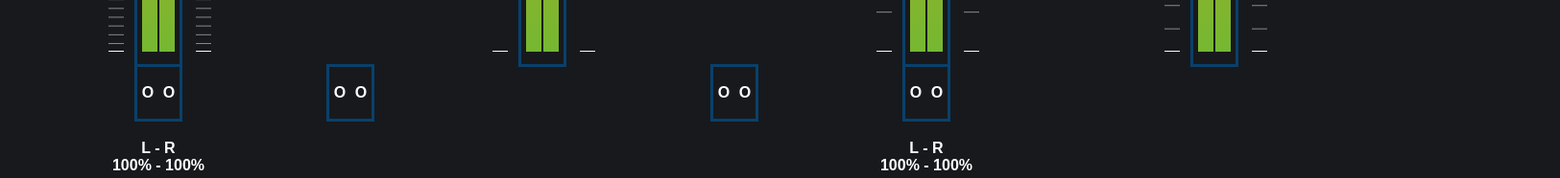
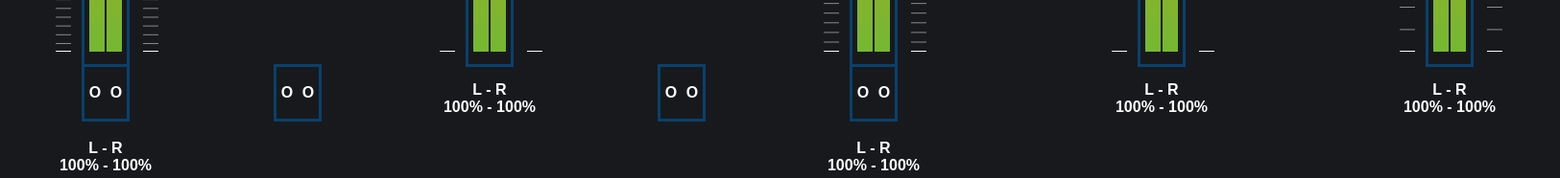
Before and after one commit to viacast/alsamixer, a React (Create React App) app: page / in a window 1280 px wide. Shown: the part 645-831 px from the top of the page at 96% size, 1625 px wide, since content can reach past the window. Built offline with nearby package versions, Linux system fonts and the light colour scheme; no server answers.

Commit message:
refactore <Values /> display

```diff
--- a/src/components/VolumeBar/index.tsx
+++ b/src/components/VolumeBar/index.tsx
@@ -9,6 +9,7 @@ import {
   RightSlider,
   Rule,
   SliderBar,
+  Values,
 } from './styles';
 import { MuteSwitch } from '..';
 
@@ -77,6 +78,20 @@ const VolumeBars: React.FC<VolumeBarsProps> = ({
             />
           </GroupBars>
         </BarContainer>
+        {barValue && !muteSwitch && (
+          <Values>
+            L - R
+            <br />
+            {`${Math.round(
+              ((Math.round(679 * 0.8616) - barValue.right) * 100) /
+                Math.round(679 * 0.8616),
+            )}%` +
+              ` - ${Math.round(
+                ((Math.round(679 * 0.8616) - barValue.left) * 100) /
+                  Math.round(679 * 0.8616),
+              )}%`}
+          </Values>
+        )}
       </Container>
       {muteSwitch && (
         <MuteSwitch
--- a/src/components/VolumeBar/styles.ts
+++ b/src/components/VolumeBar/styles.ts
@@ -80,3 +80,15 @@ export const RightSlider = styled.div`
     cursor: grabbing;
   }
 `;
+
+export const Values = styled.div`
+  position: absolute;
+  left: 0px;
+  width: 130px;
+  text-align: center;
+  font-family: Nunito, sans-serif;
+  font-size: 24;
+  font-weight: bold;
+  user-select: none;
+  padding-block: 15px;
+`;
--- a/src/pages/Home/index.tsx
+++ b/src/pages/Home/index.tsx
@@ -10,7 +10,7 @@ const Home: React.FC = () => {
   return (
     <Container>
       <VolumeBars
-        position={[100, 100]}
+        position={[100, 45]}
         volume={volume}
         setVolume={setVolume}
         mute={state}
@@ -22,52 +22,64 @@ const Home: React.FC = () => {
         muteSwitch
       />
       <MuteSwitch
-        position={[100, 300]}
+        position={[100, 245]}
         mute={state}
         setState={setState}
         internalState={state}
         setInternalState={setState}
       />
       <VolumeBars
-        position={[100, 500]}
+        position={[100, 445]}
         volume={volume}
         setVolume={setVolume}
         mute={state}
         setState={setState}
         range={{
           min: 0,
-          max: 4,
+          max: 3,
         }}
         muteSwitch={false}
       />
       <MuteSwitch
-        position={[100, 700]}
+        position={[100, 645]}
         mute={state}
         setState={setState}
         internalState={state}
         setInternalState={setState}
       />
       <VolumeBars
-        position={[100, 900]}
+        position={[100, 845]}
         volume={volume}
         setVolume={setVolume}
         mute={state}
         setState={setState}
         range={{
           min: 0,
-          max: 14,
+          max: 58,
         }}
         muteSwitch
       />
       <VolumeBars
-        position={[100, 1200]}
+        position={[100, 1145]}
         volume={volume}
         setVolume={setVolume}
         mute={state}
         setState={setState}
         range={{
           min: 0,
-          max: 24,
+          max: 10,
+        }}
+        muteSwitch={false}
+      />
+      <VolumeBars
+        position={[100, 1445]}
+        volume={volume}
+        setVolume={setVolume}
+        mute={state}
+        setState={setState}
+        range={{
+          min: 0,
+          max: 25,
         }}
         muteSwitch={false}
       />
```
